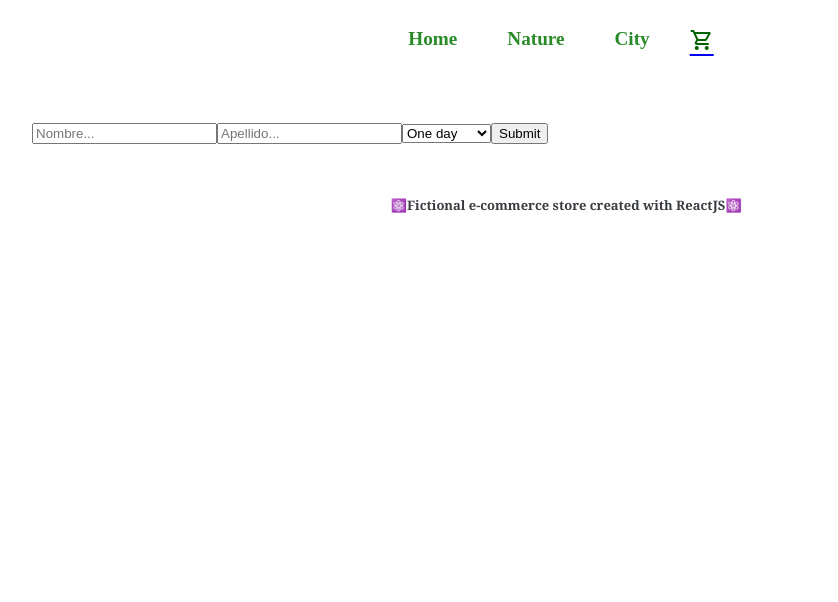
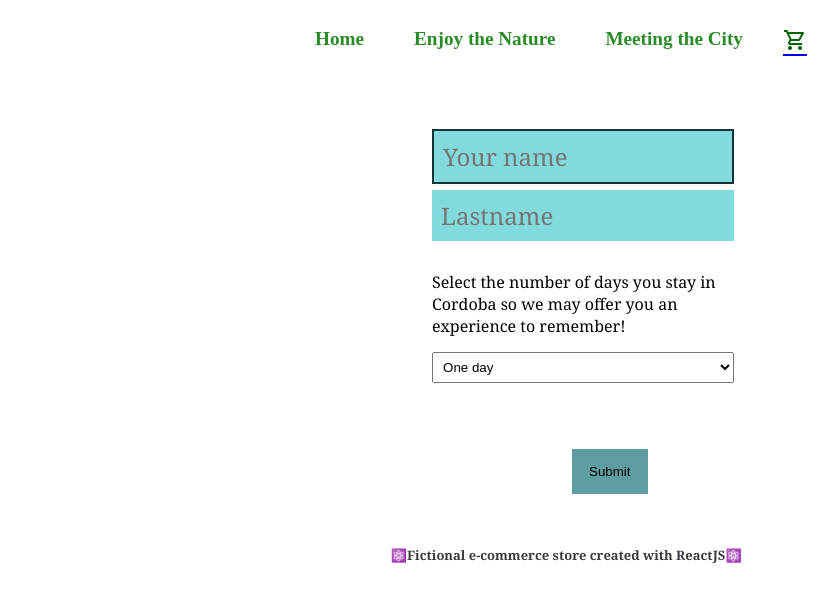
Before and after one commit to ConstanzaOriana/cordoba-travels-e-commerce, a React (Create React App) app: page /cart in a window 1280 px wide. Shown: the top 602 px of the page, without its empty margins (104-942 px from the left). Built offline with nearby package versions, Linux system fonts and the light colour scheme.

Commit message:
CartContext

```diff
--- a/src/App.js
+++ b/src/App.js
@@ -3,17 +3,20 @@ import Layout from './components/Layout';
 import { BrowserRouter } from 'react-router-dom';
 import Navbar from '../src/components/header/header';
 import Footer from './components/footer/footer';
+import CartProvider from './context/CartContext';
 
 
 const App = () =>{
 
     return (
+    <CartProvider>
     <BrowserRouter>
     <Navbar/>
     <Layout/>
     <Footer/>
     </BrowserRouter>
+    </CartProvider>
     );
-    }
+};
 
  export default App;
--- a/src/Item/Item.js
+++ b/src/Item/Item.js
@@ -1,7 +1,7 @@
 export const products = [
     {
         id: 1,
-        title: 'Chasing waterfalls in La Falda',
+        title: 'Chasing waterfalls in Sierras Grandes',
         price: 12000,
         stock: 10,
         category: 'nature',
--- a/src/components/Form/form.jsx
+++ b/src/components/Form/form.jsx
@@ -1,6 +1,7 @@
 import React from "react";
 import { useEffect } from "react";
 import { useState } from "react";
+import estilos from "./form.module.css";
 
 const Form = () => {
     const [nombre, setNombre] = useState('');
@@ -34,15 +35,16 @@ const Form = () => {
     }, []);
     return (
         <div>
-            <form action = "" onSubmit={handleSubmit}>
-                <input type = "text" placeholder="Nombre..." name="nombre" value={nombre} onChange={handleChangeNombre}/>
-                <input type = "text" placeholder="Apellido..." value={apellido} onChange={handleChangeApellido}/>
-                <select value={days} onChange={handleChangeDays}>
+            <form action = "" onSubmit={handleSubmit} className={estilos.form}>
+                <input type = "text" placeholder="Your name" name="nombre" value={nombre} onChange={handleChangeNombre} className={estilos.name}/>
+                <input type = "text" placeholder="Lastname" value={apellido} onChange={handleChangeApellido} className={estilos.lastName}/>
+                <p className={estilos.p}>Select the number of days you stay in Cordoba so we may offer you an experience to remember!</p>
+                <select value={days} onChange={handleChangeDays} className={estilos.select}>
                     <option value="One">One day</option>
                     <option value="Two">Two days</option>
                     <option value="Three">Three days</option>
                 </select>
-                <button>Submit</button>
+                <button className={estilos.button}>Submit</button>
             </form>
         </div>
     );
--- /dev/null
+++ b/src/components/Form/form.module.css
@@ -0,0 +1,51 @@
+.form{
+    display: flex;
+    flex-direction: column;
+    justify-content: center;
+    width: 30%;
+    margin-left: 400px;
+}
+
+.name, .lastName{
+    font-family:Cambria, Cochin, Georgia, Times, 'Times New Roman', serif;
+    font-size: x-large;
+    background-color: rgb(130, 218, 221);
+    padding: 3%;
+    margin-top: 2%;
+    border: none;
+}
+
+.name, .lastName:hover{
+    border: 2px solid rgb(15, 52, 57);
+    transition: 0.5s;
+}
+
+.p{
+    font-family:Cambria, Cochin, Georgia, Times, 'Times New Roman', serif;
+    margin-top: 10%;
+    margin-bottom: 5%;
+    width: 100%;
+}
+
+.select{
+    padding: 2%;
+    margin-bottom: 5%;
+}
+
+.button{
+    width: 25%;
+    border: none;
+    background-color: cadetblue;
+    padding: 5%;
+    color: black;
+    margin-left: 140px;
+    margin-top: 50px;
+}
+
+.button:hover{
+    background-color: rgb(47, 102, 104);
+    color: aliceblue;
+    transition: 0.5s;
+    cursor: pointer;
+    border: 2px solid rgb(10, 49, 81);
+}
--- a/src/components/ItemDetail/ItemDetail.jsx
+++ b/src/components/ItemDetail/ItemDetail.jsx
@@ -1,15 +1,17 @@
-import React from 'react';
+import React, { useContext } from 'react';
 import ItemCount from '../ItemCount/ItemCount';
 import estilos from './itemdetail.module.css';
 import { Link } from 'react-router-dom';
 import { useState } from 'react';
-
+import { CartContext } from '../../context/CartContext';
 
 const ItemDetail = ({ item }) => {
     const [cantidad, setCantidad] = useState(0);
+    const {addToCart} = useContext(CartContext);
 
     const onAdd = (x) => {
         setCantidad(x);
+        addToCart();
     };
 
     return (
@@ -22,12 +24,11 @@ const ItemDetail = ({ item }) => {
                 </p>
                 <h3>${item.price}</h3>
                 {cantidad === 0 ? (
-                    <h2>You haven't added any packages yet!</h2>
+                    <ItemCount stock={item.stock} initial={1} onAdd={onAdd} />
                 ) : (
-                    <h2>You have added {cantidad} packages!</h2>
+                    <Link to="/cart" className={estilos.cartButton}>Go to cart</Link>
                 )}
-                <ItemCount stock={item.stock} initial={1} onAdd={onAdd} />
-                <Link to="/cart" className={estilos.cartButton}>Go to cart</Link>
+
             </div>
         </div>
     );
--- a/src/components/Layout.jsx
+++ b/src/components/Layout.jsx
@@ -9,14 +9,13 @@ const Layout = () => {
   const saludo =  "Welcome, Córdoba enthusiasts!";
 
   return (
-
     <Routes>
         <Route path='/' element={<ItemListContainer saludo={saludo}/>}/>
         <Route path='/category/:categoryName' element={<ItemListContainer/>}/>
         <Route path='/detail/:idProd' element={<ItemDetailContainer/>}/>
         <Route path='/cart' element={<Cart/>}/>
     </Routes>
-  )
-}
+  );
+};
 
 export default Layout;
--- a/src/components/Navbar/navbar.jsx
+++ b/src/components/Navbar/navbar.jsx
@@ -9,8 +9,8 @@ const Navbar = (props) => {
             <nav>
                 <ul className={estilos.nav}>
                     <Link to="/" className={estilos.links}>Home</Link>
-                    <Link to ="/category/nature" className={estilos.links}>Nature</Link>
-                    <Link to ="/category/city" className={estilos.links}>City</Link>
+                    <Link to ="/category/nature" className={estilos.links}>Enjoy the Nature</Link>
+                    <Link to ="/category/city" className={estilos.links}>Meeting the City</Link>
                     <Link to="/cart"> <CartWidget className={estilos.cart}/></Link>
                 </ul>
             </nav>
--- /dev/null
+++ b/src/context/CartContext.jsx
@@ -0,0 +1,28 @@
+import React from 'react';
+import { createContext, useState } from 'react';
+
+export const CartContext = createContext();
+
+const CartProvider = ({ children }) => {
+    const [cart, setCart] = useState([]);
+
+    const addToCart = (item, cantidad) => {
+        if (false) {
+        } else {
+            setCart([...cart, { ...item, cantidad }]);
+        }
+    };
+
+
+    const clearCart = () => {
+        setCart([]);
+    };
+
+    return (
+        <CartContext.Provider value={{ cart, addToCart, clearCart }}>
+            {children}
+        </CartContext.Provider>
+    );
+};
+
+export default CartProvider;
```
